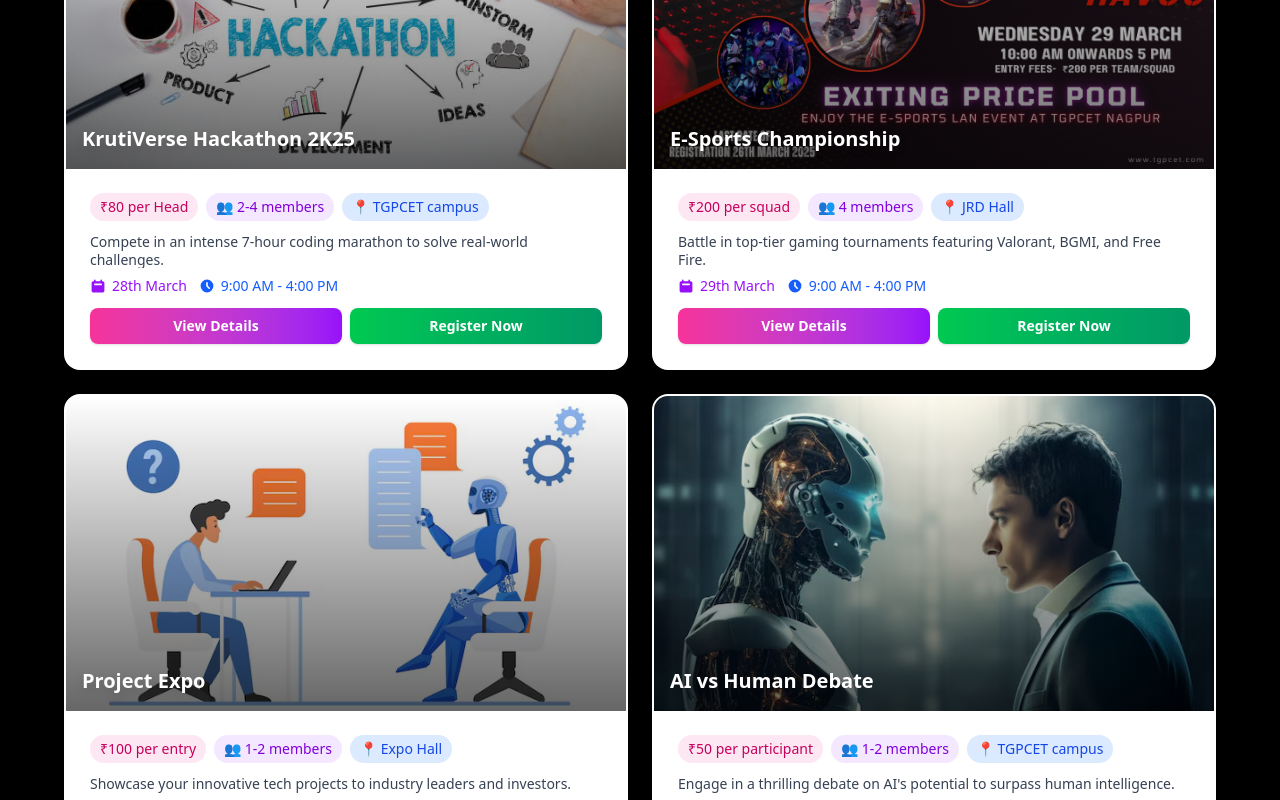
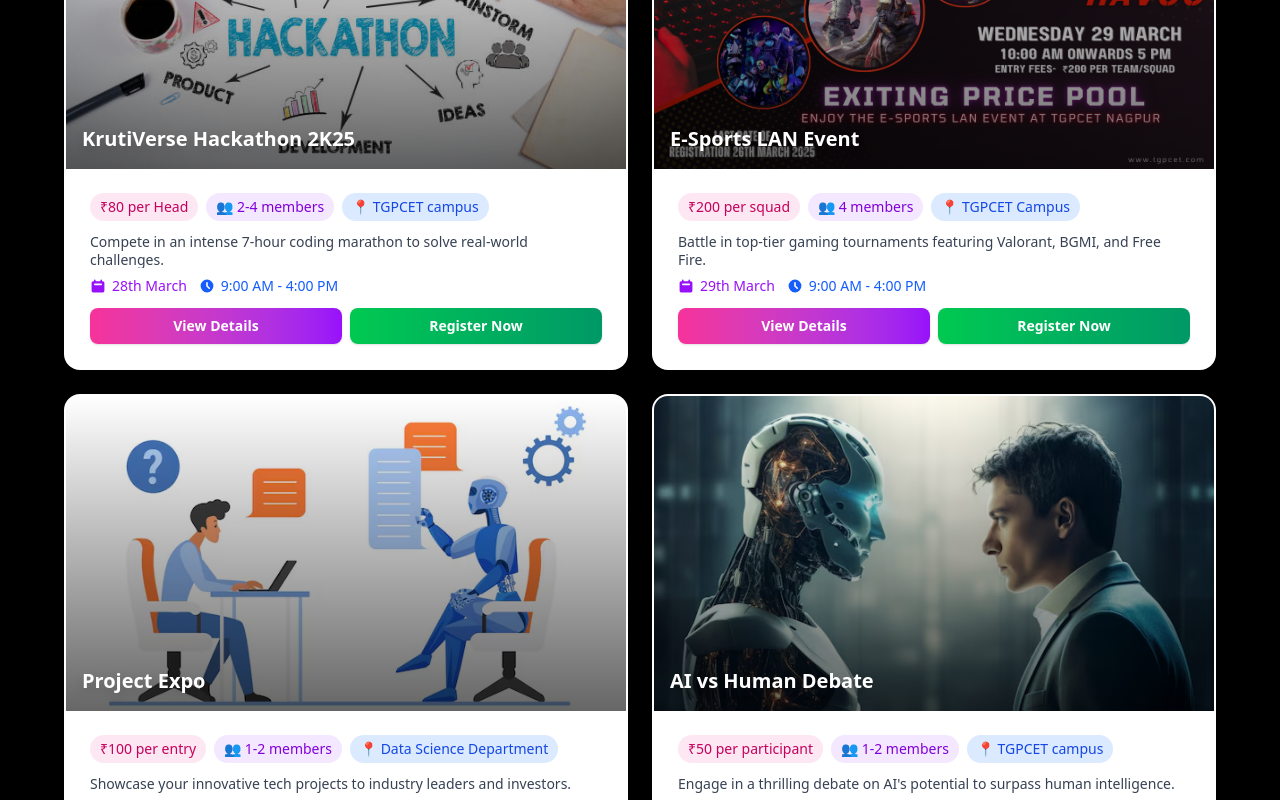
Before and after one commit to chhagan123/Hack_ON, a React (Vite) app in the folder Hack_frontend/vite-project/: page / in a window 1280 px wide. Shown: the part 920-1720 px from the top of the page. Built offline with nearby package versions, Linux system fonts and the light colour scheme.

Commit message:
update fiele

```diff
--- a/Hack_frontend/vite-project/src/components/Upcoming.jsx
+++ b/Hack_frontend/vite-project/src/components/Upcoming.jsx
@@ -16,13 +16,13 @@ const events = [ {
 },
 {
   id: 2,
-  title: "E-Sports Championship",
+  title: "E-Sports LAN Event",
   description:
     "Battle in top-tier gaming tournaments featuring Valorant, BGMI, and Free Fire.",
   img: "pubg.jpg",
   fee: "₹200 per squad",
   teamSize: "4 members",
-  venue: "JRD Hall",
+  venue: "TGPCET Campus",
   date: "29th March",
   time: "9:00 AM - 4:00 PM",
   registerLink:
@@ -36,7 +36,7 @@ const events = [ {
   img: "Projects.jpg",
   fee: "₹100 per entry",
   teamSize: "1-2 members",
-  venue: "Expo Hall",
+  venue: "Data Science Department",
   date: "28th March",
   time: "9:00 AM - 4:00 PM",
   registerLink:"https://forms.gle/x9t8waM5yNJdU6mC8"
```
